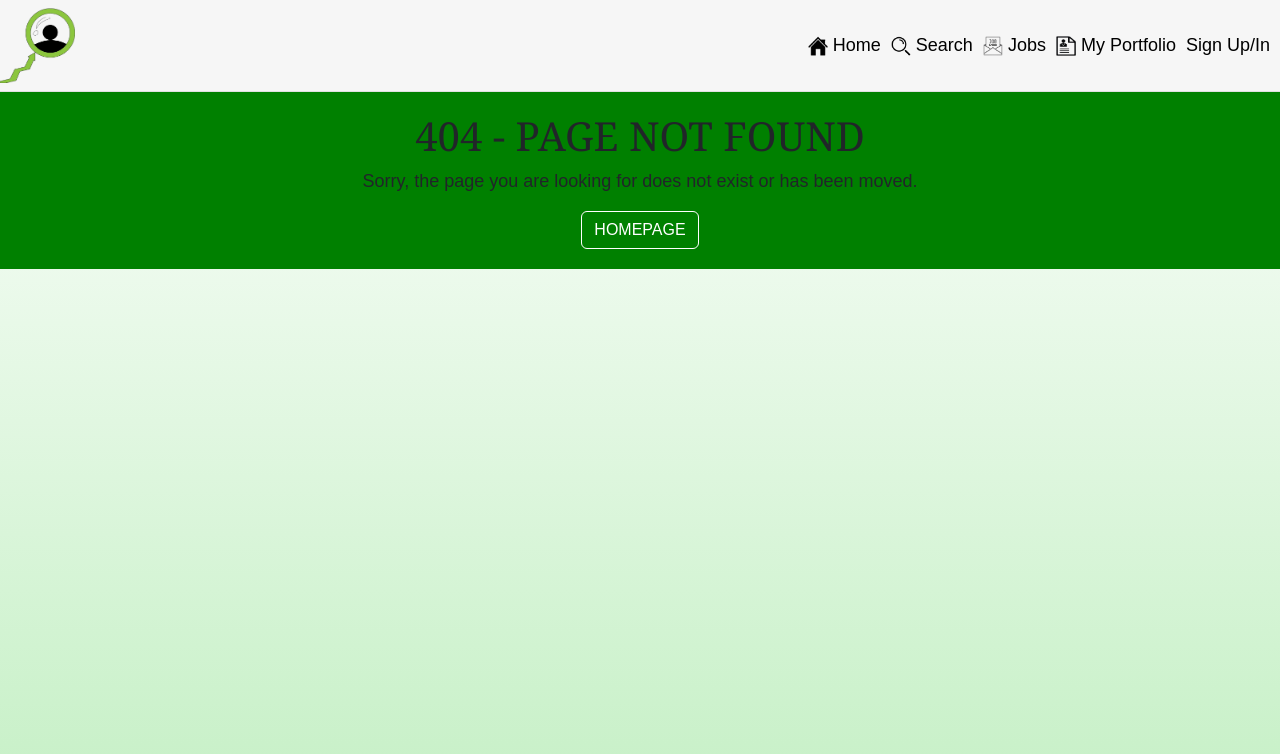
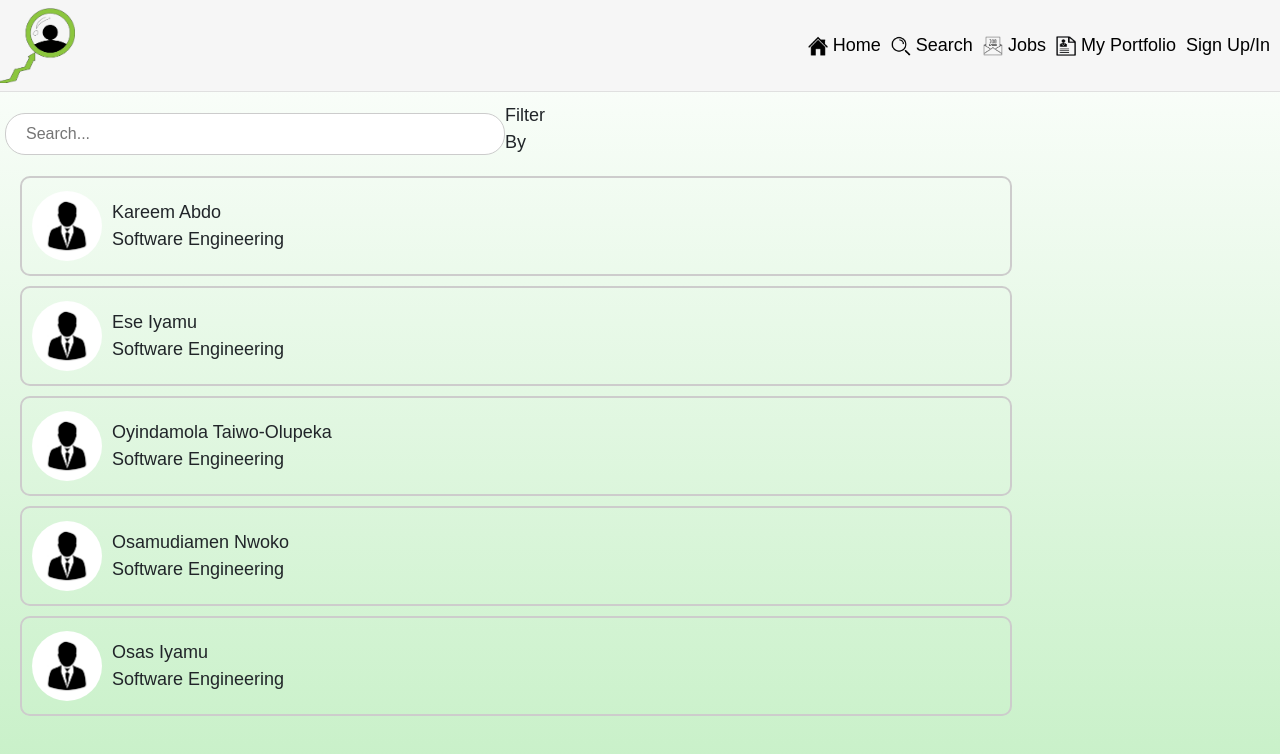
Before and after one commit to osasiyamu/Personal-Portfolio, a React (Create React App) app: page /search in a window 1280 px wide. Before the commit this address had no page. Shown: the top 754 px of the page. Built offline with nearby package versions, Linux system fonts and the light colour scheme.

Commit message:
search updates

```diff
--- a/src/App.js
+++ b/src/App.js
@@ -11,7 +11,7 @@ function App() {
 			<BrowserRouter>
 				<Routes path='/' element={<Home />}>
 					<Route index element={<Home />} />
-					<Route path='searchPage' element={<Search />} />
+					<Route path='search' element={<Search />} />
 					<Route path='jobs' element={<Jobs />} />
 					<Route path='myportfolio' element={<MyPortfolio />} />
 					<Route path='join' element={<Join />} />
--- a/src/assets/components/Navbar.js
+++ b/src/assets/components/Navbar.js
@@ -14,7 +14,7 @@ const Navbar = () => {
                 <img src={homeIcon} alt="homeIcon" />
                 Home
             </a>
-            <a href="/searchPage" className="icons">
+            <a href="/search" className="icons">
                 <img src={searchIcon} alt="searchIcon" />
                 Search
             </a>
--- /dev/null
+++ b/src/assets/css/search.css
@@ -0,0 +1,123 @@
+#navbar-container {
+    /* position: fixed; */
+    top: 0;
+    left: 0;
+    right: 0;
+    z-index: 1000;
+    background-color: #fff;
+    box-shadow: 0 2px 5px rgba(0, 0, 0, 0.1);
+}
+
+.search {
+    /* position: fixed; */
+    display: flex;
+    flex-direction: row;
+    justify-content: space-between;
+    align-items: center; /* Optional: Align items vertically if needed */
+    width: 400px;
+
+}
+
+input {
+    flex: 1;
+    margin: 20px 0 0 5px;
+    border-radius: 20px;
+    outline: 0;
+    font-size: 16px;
+    height: 30px;
+    width: 500px;
+    padding: 20px;
+    margin: 20px 0 0 5px;
+    border-radius: 20px;
+    outline: 0;
+    /* color:rgb(0, 2, 4); */
+}
+
+.filterComponents {
+    display: flex;
+    flex-direction:inline;
+    /* justify-content: space-between; */
+    align-items: center;
+    float: right;
+    margin-left: auto
+    /* Remove the margin to align it to the far right */
+}
+
+.filterComponents .label {
+    /* Add margin or padding as needed for spacing between label and filters */
+    margin-bottom: 10px;
+    font-size: medium;
+}
+
+.icon-container {
+    text-align: center; /* Center the content horizontally */
+    margin-right: 10px;
+}
+
+.icon-container i {
+    font-size: 15px; /* Adjust the icon size as needed */
+    margin-bottom: 0px;
+}
+
+.icon-container p {
+    margin-top: 5px; /* Adjust the space between text and other content */
+    font-size: small;
+}
+
+.filters {
+    display: flex;
+    flex-direction:inline;
+    border:#000;
+    border-radius: 10px;
+}
+
+.searchResults {
+    width: 100%;
+    height: 600px;
+    /* display: inline-block;
+    align-items: center; */
+    margin-bottom: 50px;
+    padding: 20px;
+    overflow-y: scroll;
+}
+
+.user-container {
+    width: 100%;
+    display: flex;
+    justify-content: space-between;
+    margin-bottom: 10px; /* Optional: Add margin between user containers */
+    padding: 10px; /* Adjust padding as needed */
+    border-bottom: 1px solid #ccc; /* Add a border between users */
+}
+
+.user {
+    width: 80%; /* Adjust width as needed */
+    height: 100px;
+    border: 2px solid #cdcccc;
+    border-radius: 10px; /* Adjust border-radius as needed */
+    display: flex;
+    align-items: center;
+    padding: 10px; /* Optional: Add padding for better spacing */
+    margin-bottom: 10px;
+    margin-right: 2px;
+}
+
+.user img {
+    width: 70px; /* Adjust image width as needed */
+    height: 70px; /* Adjust image height as needed */
+    border-radius: 50%;
+    margin-right: 10px; /* Optional: Add margin to separate the image from the content */
+}
+
+.info {
+    flex: 1;
+}
+
+.info p {
+    margin: 0; /* Remove default margin for paragraphs */
+    flex: 1;
+    max-height: 80px; /* Adjust the max-height as needed */
+    overflow-y: auto;
+}
+
+  /* Adjust other styles as needed */
--- a/src/pages/Search.js
+++ b/src/pages/Search.js
@@ -1,3 +1,73 @@
-const Search = () => {}
+import '../assets/css/search.css';
+
+import { useEffect } from 'react';
+
+import personIcon from '../assets/images/personIcon.jpeg';
+
+const Search = () => {
+    useEffect(() => {
+        document.title = "Search"
+    }, []);
+
+    return (
+        <div>
+            <div class="fixedContent">
+                <div class="search">
+                    <div>
+                        <input type="text" placeholder="Search..." style={{flex: 1}} />
+                    </div>
+                    <div class="filterComponents">
+                        <label for="filterBy">Filter By</label>
+                        <i class="fa-regular fa-user"></i>
+                        {/* <i class="fas fa-building">Organizations</i> */}
+                    </div>
+                </div>
+            </div>
+
+            <div class="searchResults">
+                <div class="user">
+                    <img src={personIcon} alt="" />
+                    <div class="info">
+                        <p>Kareem Abdo</p>
+                        <p>Software Engineering</p>
+                    </div>
+                </div>
+
+                <div class="user">
+                    <img src={personIcon} alt="" />
+                    <div class="info">
+                        <p>Ese Iyamu</p>
+                        <p>Software Engineering</p>
+                    </div>
+                </div>
+
+
+                <div class="user">
+                    <img src={personIcon} alt="" />
+                    <div class="info">
+                        <p>Oyindamola Taiwo-Olupeka</p>
+                        <p>Software Engineering</p>
+                    </div>
+                </div>
+
+                <div class="user">
+                    <img src={personIcon} alt="" />
+                    <div class="info">
+                        <p>Osamudiamen Nwoko</p>
+                        <p>Software Engineering</p>
+                    </div>
+                </div>
+
+                <div class="user">
+                    <img src={personIcon} alt="" />
+                    <div class="info">
+                        <p>Osas Iyamu</p>
+                        <p>Software Engineering</p>
+                    </div>
+                </div>
+            </div>
+        </div>
+    );
+}
 
 export default Search;
```
